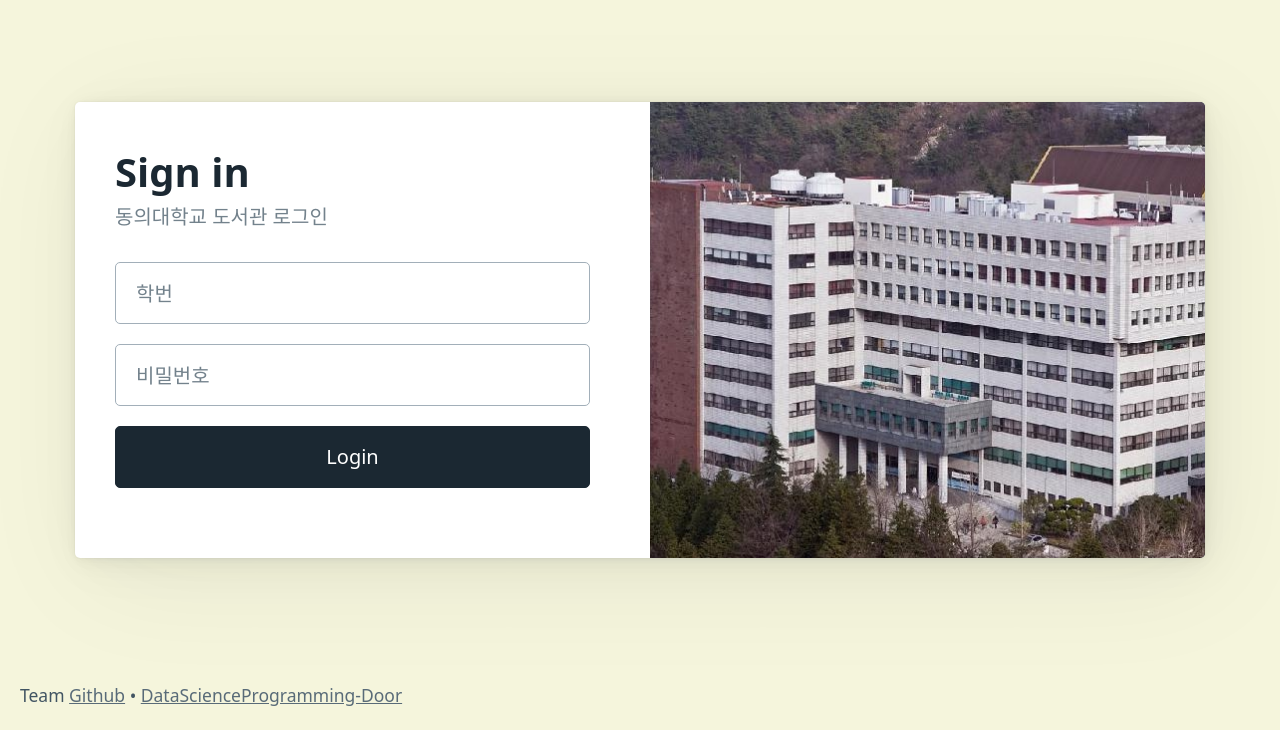
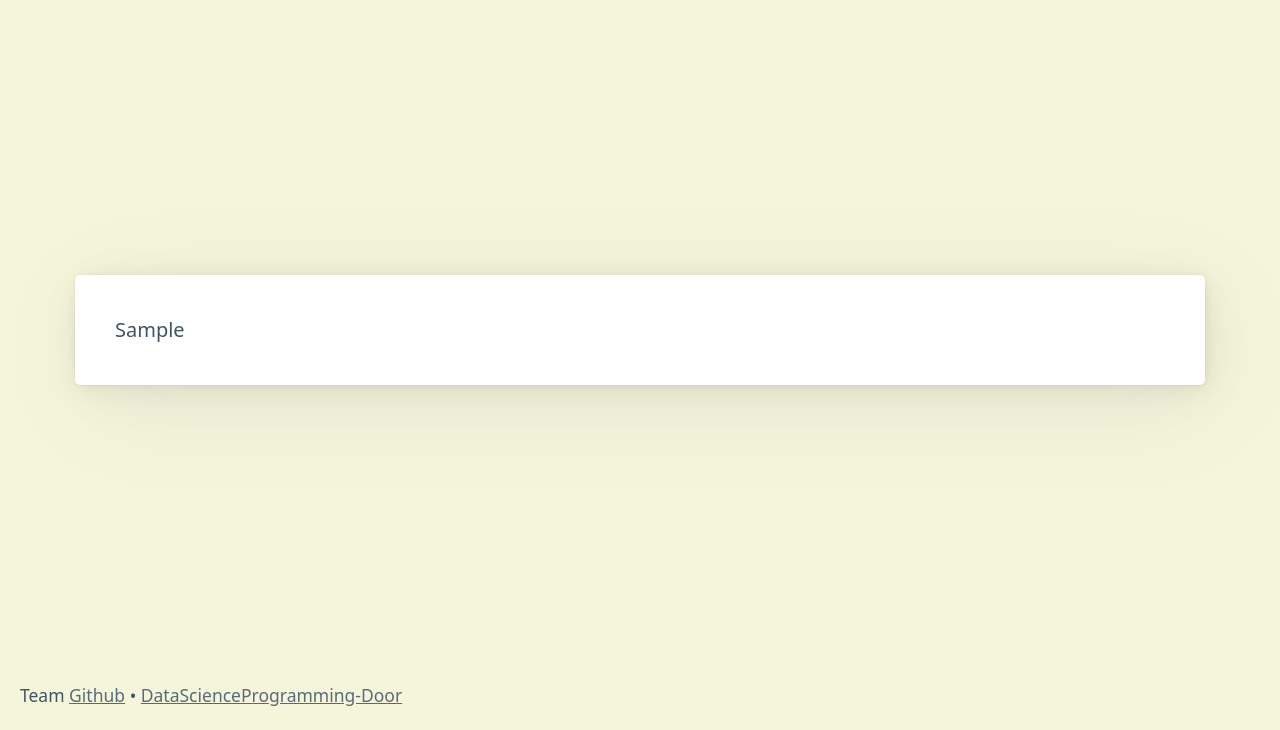
Before and after one commit to sbg0629/DataScienceProject, a Flask app: template templates/SearchResult.html in a window 1280 px wide. Shown: the part 70-800 px from the top of the page. Run offline with Flask 2, Linux system fonts and the light colour scheme; the template is opened without the code that fills it: most values are stand-ins (such as "Sample title", 1, 10 or a date in 2020).

Commit message:
웹에 데이터 전송

```diff
--- a/main.py
+++ b/main.py
@@ -57,8 +57,8 @@ def inputData():
     db["Students"][id] = user_book_list
 
     # 코드가 정상적으로 작동하면 SearchResult.html 페이지에 책 리스트 출력
-    return f"아이디 비번을 추가합니다.<br>아이디: {id} 비밀번호: {pw}<br>도서 목록: {db['Students'][id]}<br>천체 DB: {db}"
-    return render_template("SearchResult.html")
+    # return f"아이디 비번을 추가합니다.<br>아이디: {id} 비밀번호: {pw}<br>도서 목록: {db['Students'][id]}<br>천체 DB: {db}"
+    return render_template("SearchResult.html", key_word=db["Students"][id])
 
 
 # 이스터 에그, html 연습용
--- a/templates/SearchResult.html
+++ b/templates/SearchResult.html
@@ -7,7 +7,6 @@
     <!-- <meta name="description" content="A minimalist layout for Login pages. Built with Pico CSS." /> -->
     <link rel="stylesheet" href="https://cdn.jsdelivr.net/npm/@picocss/pico@1/css/pico.min.css" />
     <link rel="stylesheet" href="{{ url_for('static', filename='css/HomeCss.css') }}" />
-    <script src="{{ url_for('static', filename='script.js') }}"></script>
   </head>
 
   <body>
@@ -21,39 +20,13 @@
     </nav>
     <!-- ./ Nav -->
 
-    <!-- Main -->
     <main class="container">
       <article class="grid">
         <div>
-          <hgroup>
-            <h1>Sign in</h1>
-            <h2> </h2>
-            <h2>동의대학교 도서관 로그인</h2>
-          </hgroup>
-          <form action="/UserData" method="post">
-            <input
-              type="text"
-              name="ID"
-              placeholder="학번"
-              aria-label="Login"
-              autocomplete="nickname"
-              required
-            />
-            <input
-              type="password"
-              name="PASSWORD"
-              placeholder="비밀번호"
-              aria-label="Password"
-              autocomplete="current-password"
-              required
-            />
-            <button type="submit" class="contrast" onclick="check_info()">Login</button>
-          </form>
+          {{ key_word }}
         </div>
-        <div></div>
       </article>
     </main>
-    <!-- ./ Main -->
     <footer class="container-fluid">
         <small
           >Team <a href="https://github.com/012050/DataScienceProject" class="secondary">Github</a> •
```
